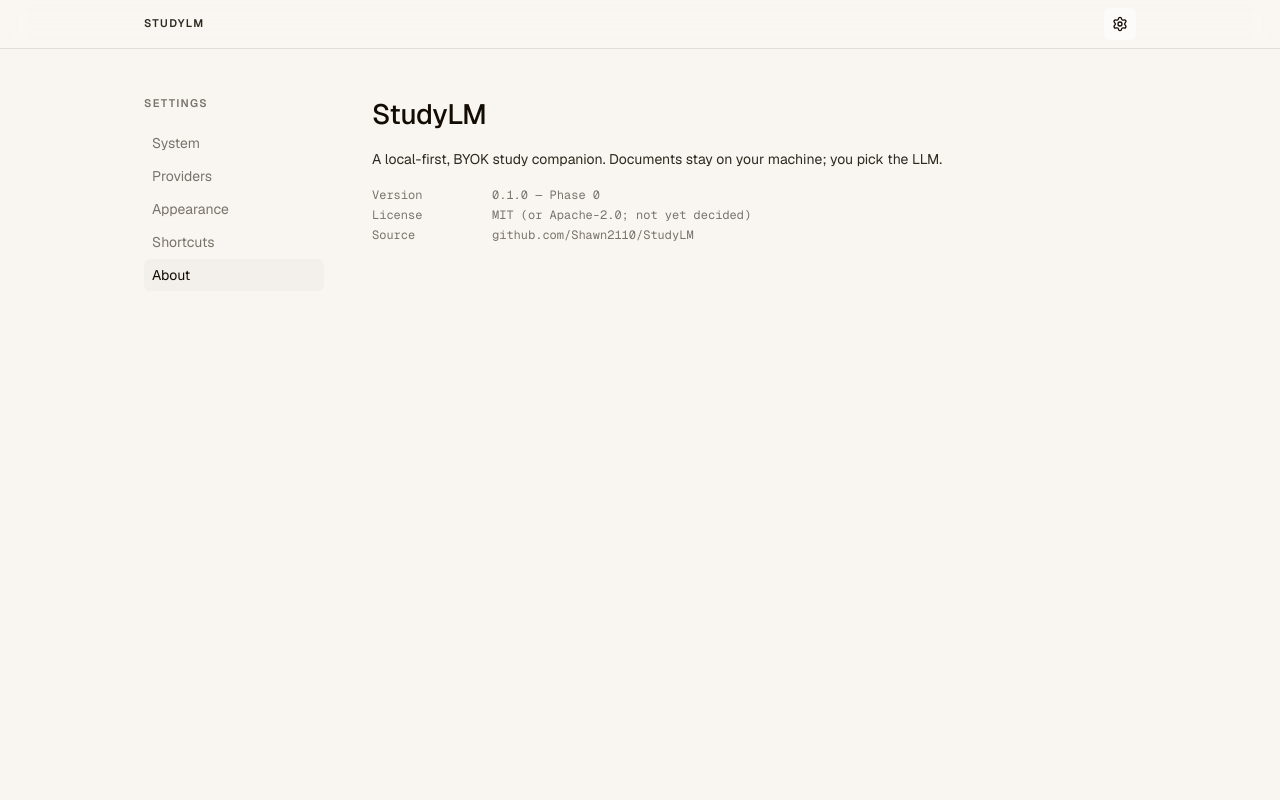
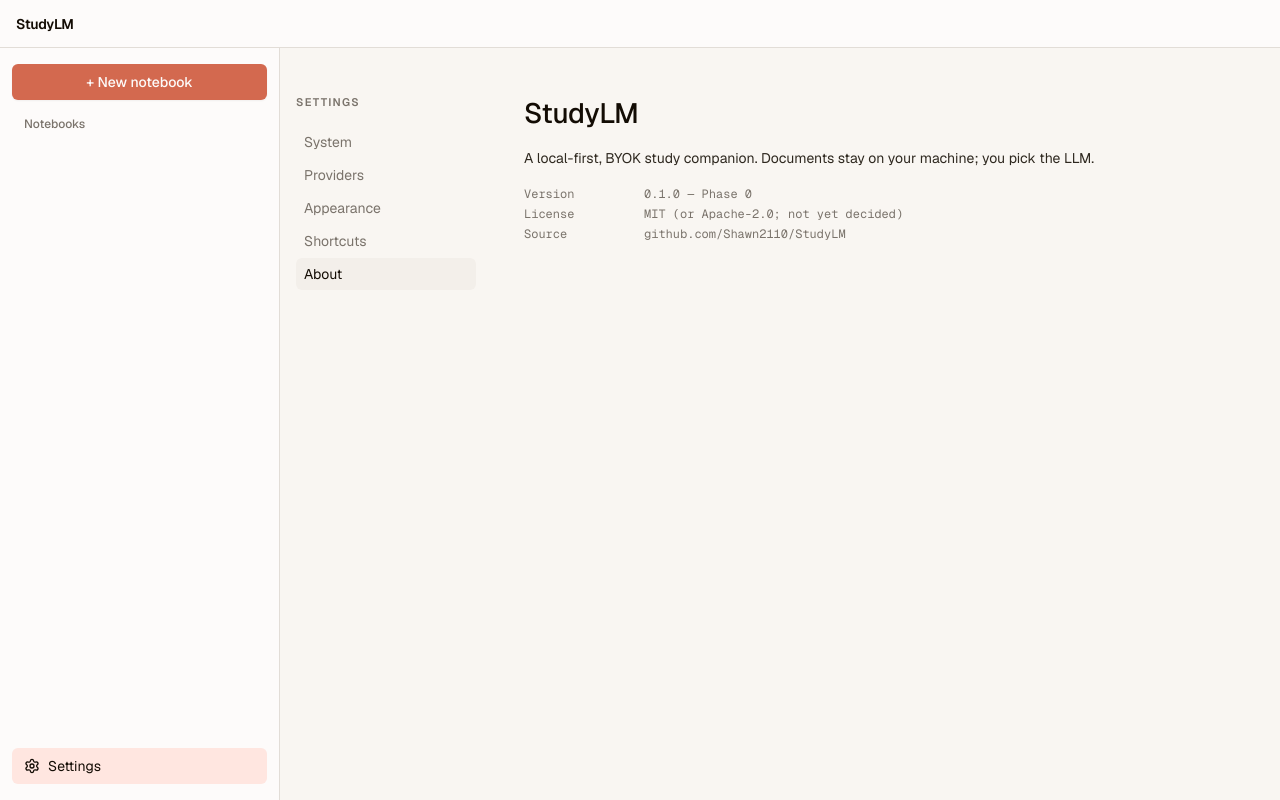
Before and after one commit to Shawn2110/StudyLM, a React (Vite) app: page /settings in a window 1280 px wide. Built offline with nearby package versions, Linux system fonts and the light colour scheme.

Commit message:
feat(layout): replace centered nav with sidebar app shell

```diff
--- a/src/routes/__root.tsx
+++ b/src/routes/__root.tsx
@@ -1,45 +1,30 @@
-import { Outlet, Link, createRootRoute } from "@tanstack/react-router";
-import { Settings } from "lucide-react";
+import { Outlet, createRootRoute } from "@tanstack/react-router";
 
-import { Eyebrow } from "@/components/ui/eyebrow";
+import { Sidebar } from "@/components/app/sidebar";
 
 export const Route = createRootRoute({
   component: RootLayout,
 });
 
 /*
- * Quiet chrome, loud content (docs/design.md §1). The app frame is a single
- * hairline above the content — wordmark on the left, settings on the right.
- * Pages own their own headings.
+ * App shell — docs/design.md §4.1.
+ * Slim top bar, persistent left sidebar, full-width main pane. Routes own
+ * their own internal padding and max-widths.
  */
 function RootLayout() {
   return (
-    <div className="min-h-screen bg-background font-sans text-foreground">
-      <header className="sticky top-0 z-30 border-b border-paper-300 bg-paper-50/85 backdrop-blur-md">
-        <div className="mx-auto flex h-12 max-w-5xl items-center justify-between px-4">
-          <Link
-            to="/"
-            className="flex items-center gap-2 rounded text-paper-900 transition-colors duration-instant hover:text-ink-600"
-          >
-            <Eyebrow as="span" className="text-paper-700">
-              STUDYLM
-            </Eyebrow>
-          </Link>
-          <nav className="flex items-center gap-1">
-            <Link
-              to="/settings"
-              className="flex h-8 w-8 items-center justify-center rounded text-paper-500 transition-colors duration-instant hover:bg-paper-100 hover:text-paper-900"
-              activeProps={{ className: "text-paper-900 bg-paper-100" }}
-              aria-label="Settings"
-            >
-              <Settings className="h-4 w-4" />
-            </Link>
-          </nav>
-        </div>
+    <div className="flex h-screen flex-col bg-bg font-sans text-text">
+      <header className="flex h-topbar shrink-0 items-center border-b border-border-default bg-surface px-4">
+        <span className="font-sans text-sm font-semibold tracking-tight text-text-strong">
+          StudyLM
+        </span>
       </header>
-      <main>
-        <Outlet />
-      </main>
+      <div className="flex min-h-0 flex-1">
+        <Sidebar />
+        <main className="min-w-0 flex-1 overflow-y-auto">
+          <Outlet />
+        </main>
+      </div>
     </div>
   );
 }
```
